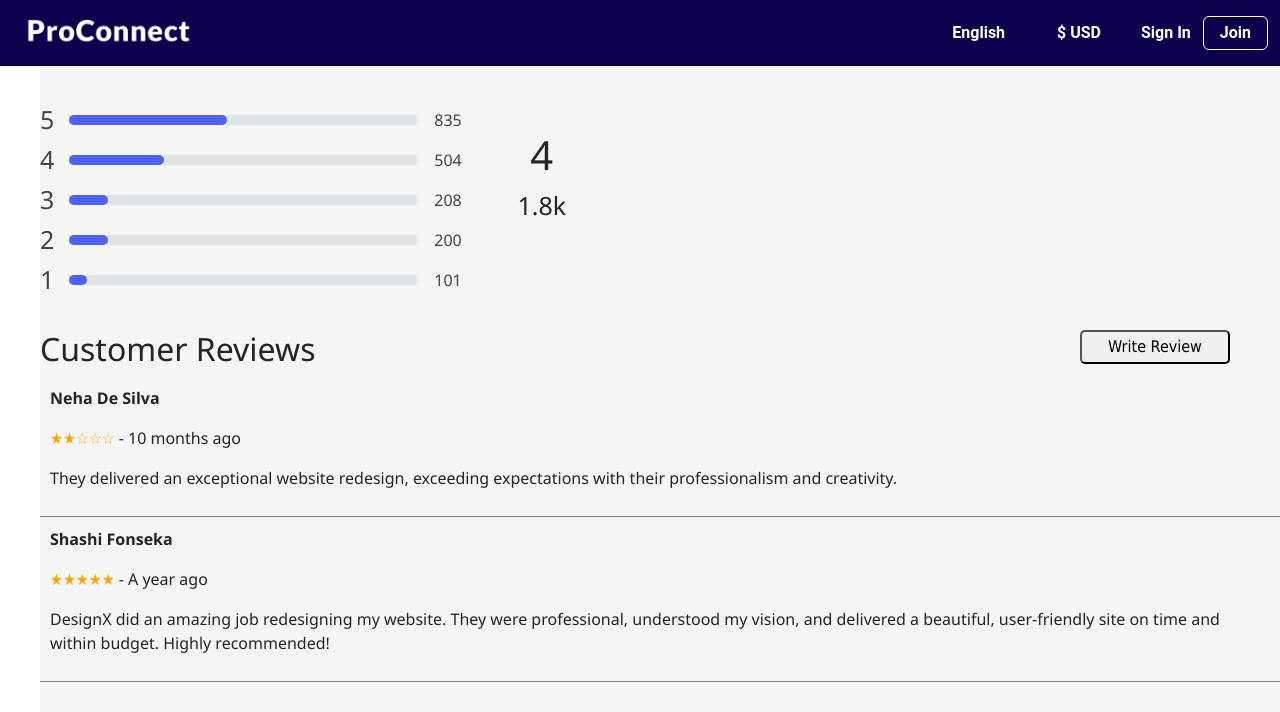
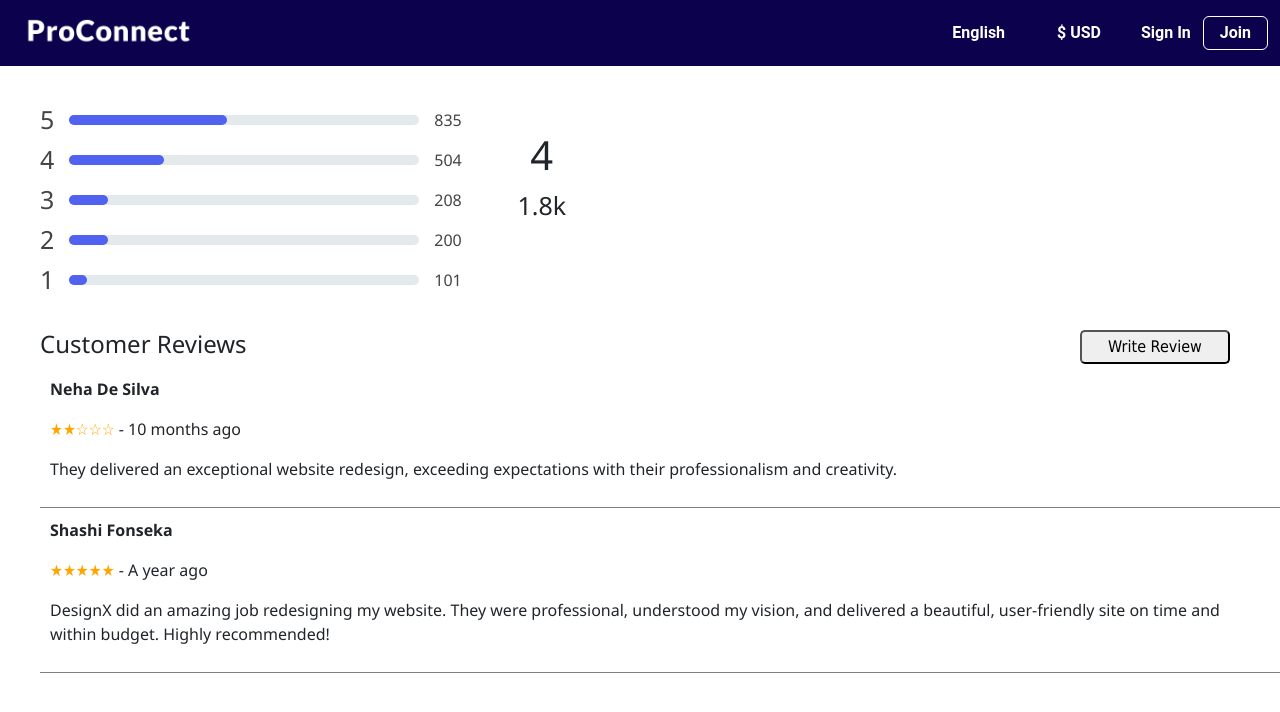
Before and after one commit to MalinduDelpitiya55/NalandaSkillHub, a React (Vite) app in the folder frontend/: page /reviewDisplay in a window 1280 px wide. Shown: the top 712 px of the page. Built offline with nearby package versions, Linux system fonts and the light colour scheme.

Commit message:
correct review

```diff
--- a/frontend/src/components/review.jsx
+++ b/frontend/src/components/review.jsx
@@ -143,7 +143,7 @@ const ReviewPage = () => {
   };
 
   return (
-    <div style={{ fontFamily: 'Segoe UI, Tahoma, Geneva, Verdana, sans-serif', marginLeft: '40px', justifyContent: 'center', alignItems: 'center', height: '100vh', backgroundColor: '#f5f5f5' }}>
+    <div style={{ fontFamily: 'Segoe UI, Tahoma, Geneva, Verdana, sans-serif', marginLeft: '40px', justifyContent: 'center', alignItems: 'center', height: '100vh', backgroundColor: '#FFFFFF' }}>
       <div style={styles.container}>
         <div style={styles.chart}>
           {[5, 4, 3, 2, 1].map((rating) => (
@@ -161,7 +161,7 @@ const ReviewPage = () => {
           <span style={styles.totalReviews}>{nFormat(totalReviews)}</span>
         </div>
       </div>
-      <h2 style={styles.sprHeaderTitle}>Customer Reviews</h2>
+      <h4 style={styles.sprHeaderTitle}>Customer Reviews</h4>
       <div id="wrapper">
         <div id="container">
           <input style={styles.button} type="button" value="Write Review" />
```
